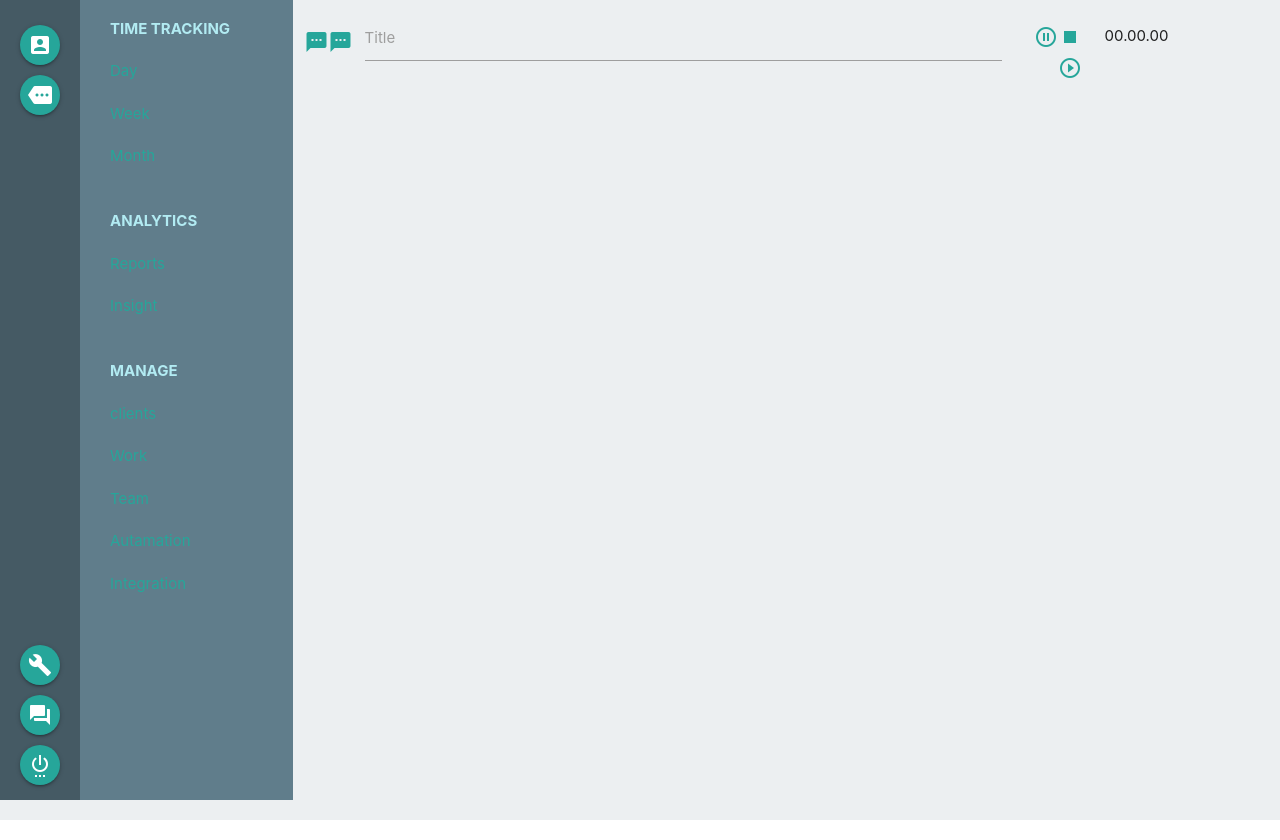
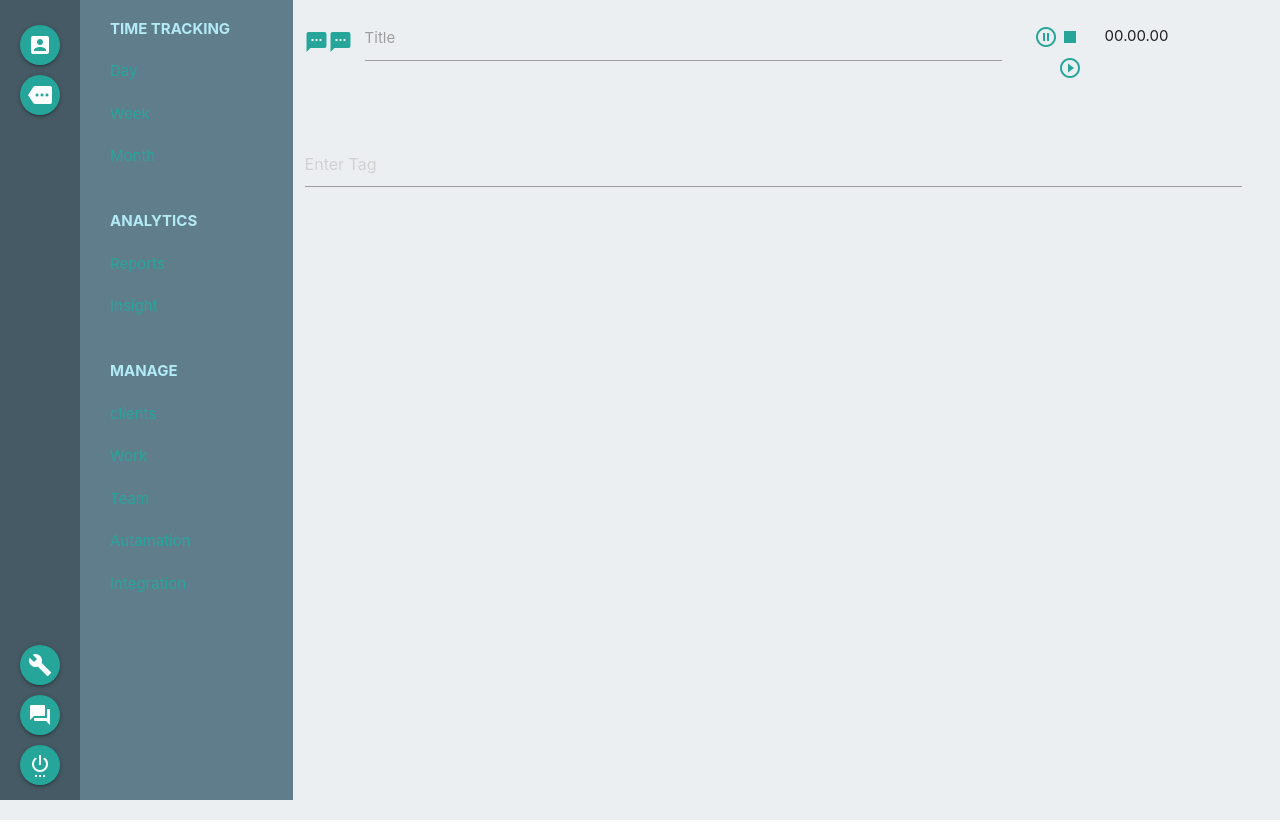
Before and after one commit to Wolferner/React_Time_Tracker, a React (Vite) app: page / in a window 1280 px wide. Built offline with nearby package versions, Linux system fonts and the light colour scheme.

Commit message:
Workspace:: TagsCollector

```diff
--- /dev/null
+++ b/src/components/Workspace/TagsCollector/TagsCollector.jsx
@@ -0,0 +1,33 @@
+import React, {useEffect} from "react";
+import styles from './TagsCollector.module.css'
+import M from 'materialize-css';
+
+const TagsCollector = () =>{
+
+    useEffect(()=>{
+
+        const options={
+            placeholder: 'Enter Tag',
+            secondaryPlaceholder: '+Tag',
+            autocompleteOptions:{
+                data:{
+                    apple: null,
+                    banana: null
+                }}}
+
+        const elems = document.querySelectorAll('.chips')
+
+        const initial = M.Chips.init(elems, options)
+    }, [])
+
+
+    return(
+        <div className="row">
+            <div className="col s12">
+                <div className="chips"></div>
+            </div>
+        </div>
+    )
+}
+
+export default TagsCollector
--- a/src/components/Workspace/Workspace.jsx
+++ b/src/components/Workspace/Workspace.jsx
@@ -1,6 +1,7 @@
 import React from 'react'
 import styles from './Workspace.module.css'
 import TitleInput from './TitleInput/TitleInput'
+import TagsCollector from './TagsCollector/TagsCollector'
 
 const Workspace = () =>{
 
@@ -12,7 +13,7 @@ const Workspace = () =>{
     </div>
 
     <div className={`${styles.tags} col s12 `}>
-
+        <TagsCollector/>
     </div>
 
     <div className={`${styles.comment} col s12 `}>
```
Also changed, not shown: src/components/Workspace/TagsCollector/TagsCollector.module.css (added).
